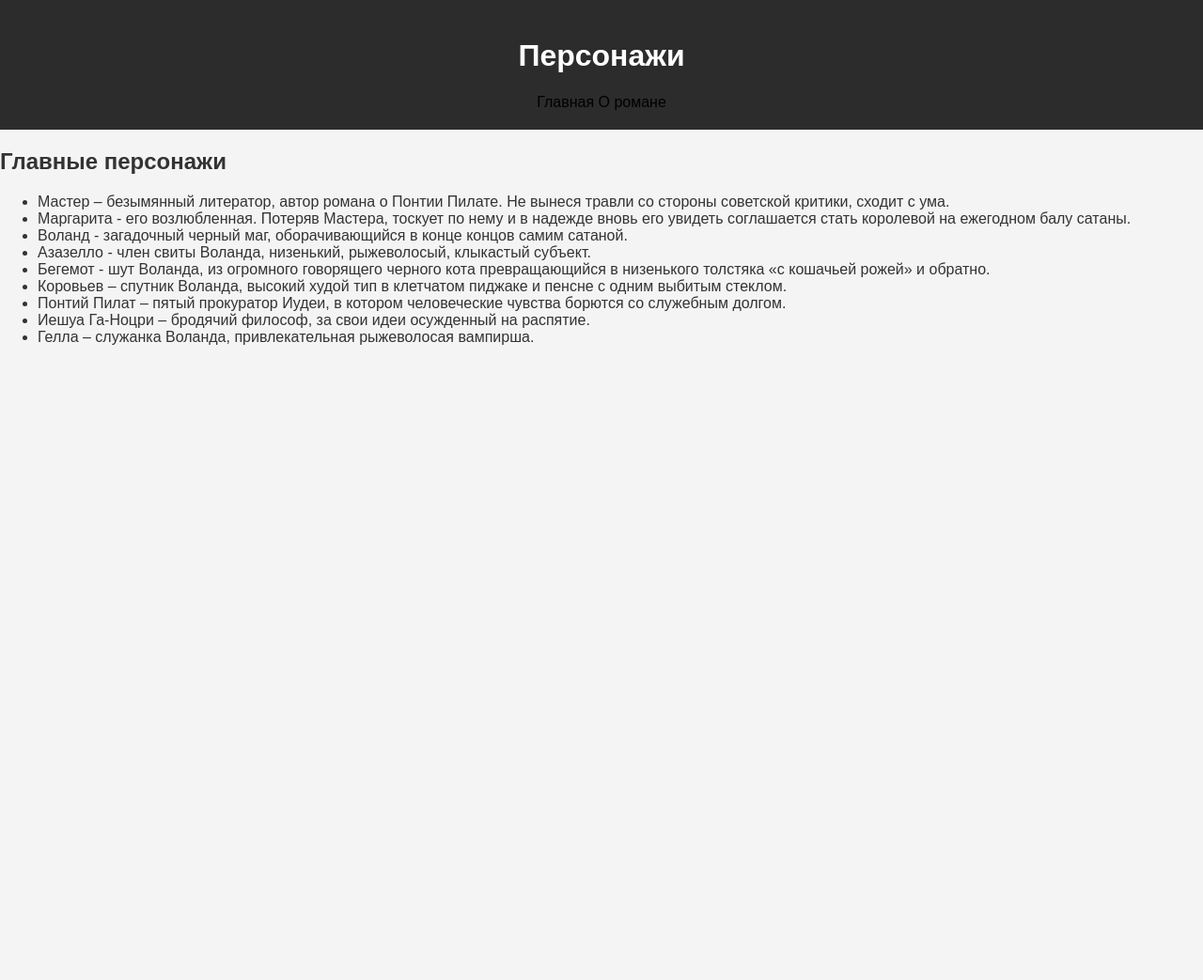
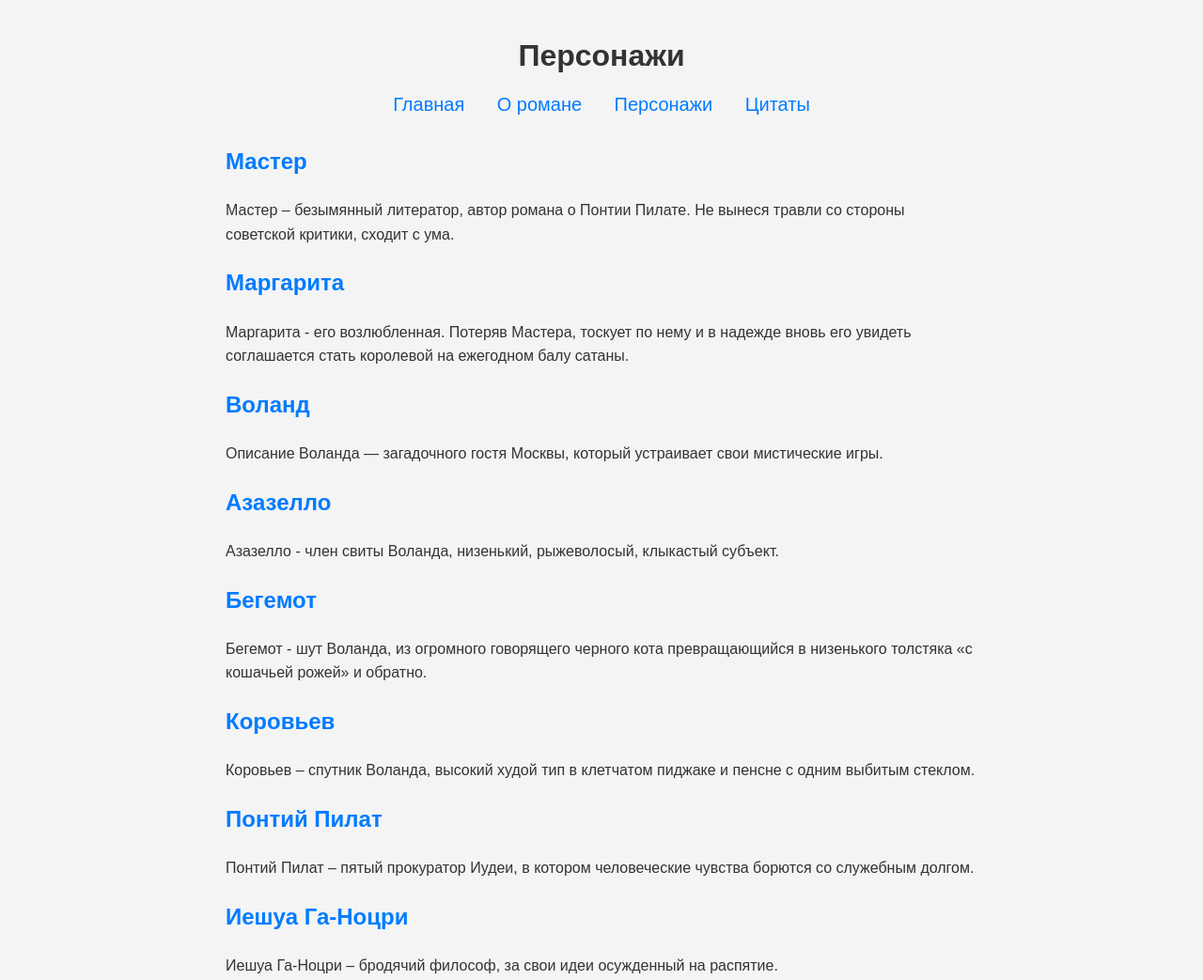
Before and after one commit to urbjil/master-and-margarita, a plain HTML site: page characters.html in a window 1280 px wide. Shown: the whole page at 94% size. Before the commit the page ends 800 px from the top, so only its background shows below. Drawn offline with Linux system fonts and the light colour scheme.

Commit message:
Update characters.html

```diff
--- a/characters.html
+++ b/characters.html
@@ -3,27 +3,79 @@
 <head>
     <meta charset="UTF-8">
     <meta name="viewport" content="width=device-width, initial-scale=1.0">
-    <title>Персонажи - Мастер и Маргарита</title>
-
+    <title>Персонажи | Мастер и Маргарита</title>
     <style>
-    a {
-            color: black; /* Цвет обычной ссылки */
-            text-decoration: none; /* Убирает подчёркивание */
+        body {
+            font-family: Arial, sans-serif;
+            background-color: #f4f4f4;
+            margin: 0;
+            padding: 20px;
         }
 
-    a:hover {
-            color: blue; /* Цвет при наведении */
+        header {
+            text-align: center;
         }
 
-a:visited {
-            color: grey /* Цвет для посещённых ссылок */
+        h1 {
+            color: #333;
         }
 
-    a:active {
-            color: red; /* Цвет при нажатии */
+        nav a {
+            margin: 0 15px;
+            color: #007bff;
+            text-decoration: none;
+            font-size: 20px;
+            position: relative;
+            transition: color 0.3s ease;
+        }
+
+        nav a::after {
+            content: '';
+            display: block;
+            width: 0;
+            height: 2px;
+            background: #007bff;
+            transition: width 0.3s ease;
+            position: absolute;
+            left: 0;
+            bottom: -5px;
+        }
+
+        nav a:hover {
+            color: #ff4500;
+        }
+
+        nav a:hover::after {
+            width: 100%;
+        }
+
+        nav a:visited {
+            color: #007bff;
+        }
+
+        nav {
+            margin-bottom: 30px;
+        }
+
+        .content {
+            max-width: 800px;
+            margin: auto;
+            text-align: left;
+            line-height: 1.6;
+        }
+
+        .character {
+            margin-bottom: 20px;
+        }
+
+        .character h2 {
+            color: #007bff;
+        }
+
+        .character p {
+            color: #333;
         }
     </style>
-    <link rel="stylesheet" href="styles.css">
 </head>
 <body>
     <header>
@@ -31,22 +83,47 @@ a:visited {
         <nav>
             <a href="index.html">Главная</a>
             <a href="about.html">О романе</a>
+            <a href="characters.html">Персонажи</a>
+            <a href="quotes.html">Цитаты</a>
         </nav>
     </header>
-    <section>
-        <h2>Главные персонажи</h2>
-        <ul>
-            <li>Мастер – безымянный литератор, автор романа о Понтии Пилате. Не вынеся травли со стороны советской критики, сходит с ума.</li>
-            <li>Маргарита - его возлюбленная. Потеряв Мастера, тоскует по нему и в надежде вновь его увидеть соглашается стать королевой на ежегодном балу сатаны.</li>
-            <li>Воланд - загадочный черный маг, оборачивающийся в конце концов самим сатаной.</li>
-            <li>Азазелло - член свиты Воланда, низенький, рыжеволосый, клыкастый субъект.</li>
-            <li>Бегемот - шут Воланда, из огромного говорящего черного кота превращающийся в низенького толстяка «с кошачьей рожей» и обратно.</li>
-            <li>Коровьев – спутник Воланда, высокий худой тип в клетчатом пиджаке и пенсне с одним выбитым стеклом.</li>
-            <li>Понтий Пилат – пятый прокуратор Иудеи, в котором человеческие чувства борются со служебным долгом.</li>
-            <li>Иешуа Га-Ноцри – бродячий философ, за свои идеи осужденный на распятие.</li>
-            <li>Гелла – служанка Воланда, привлекательная рыжеволосая вампирша.</li>
 
-        </ul>
-    </section>
+    <main class="content">
+        <section class="character">
+            <h2>Мастер</h2>
+            <p>Мастер – безымянный литератор, автор романа о Понтии Пилате. Не вынеся травли со стороны советской критики, сходит с ума.</p>
+        </section>
+
+        <section class="character">
+            <h2>Маргарита</h2>
+            <p>Маргарита - его возлюбленная. Потеряв Мастера, тоскует по нему и в надежде вновь его увидеть соглашается стать королевой на ежегодном балу сатаны.</p>
+        </section>
+
+        <section class="character">
+            <h2>Воланд</h2>
+            <p>Описание Воланда — загадочного гостя Москвы, который устраивает свои мистические игры.</p>
+        </section>
+
+            <section class="character">
+                <h2>Азазелло</h2>
+                <p>Азазелло - член свиты Воланда, низенький, рыжеволосый, клыкастый субъект.</p>
+
+                <section class="character">
+                    <h2>Бегемот</h2>
+
+                <p>Бегемот - шут Воланда, из огромного говорящего черного кота превращающийся в низенького толстяка «с кошачьей рожей» и обратно.</p>
+
+                     <section class="character">
+                        <h2>Коровьев</h2>
+                         <p>Коровьев – спутник Воланда, высокий худой тип в клетчатом пиджаке и пенсне с одним выбитым стеклом.</p>
+
+                          <section class="character">
+                        <h2>Понтий Пилат</h2>
+                              <p>Понтий Пилат – пятый прокуратор Иудеи, в котором человеческие чувства борются со служебным долгом.</p>
+
+                        <section class="character">
+                    <h2>Иешуа Га-Ноцри</h2>
+                        <p>Иешуа Га-Ноцри – бродячий философ, за свои идеи осужденный на распятие.</p>
+    </main>
 </body>
 </html>
```
